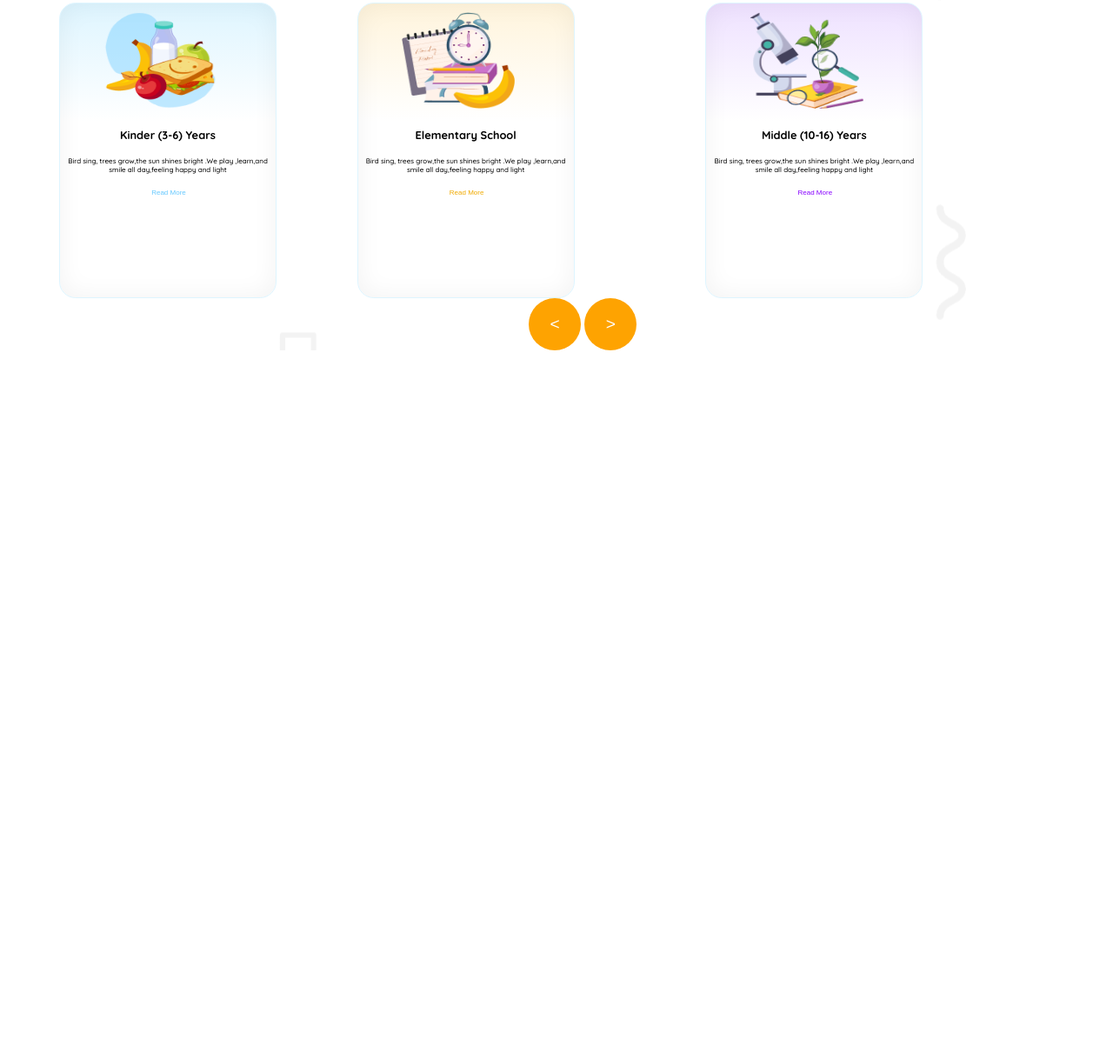
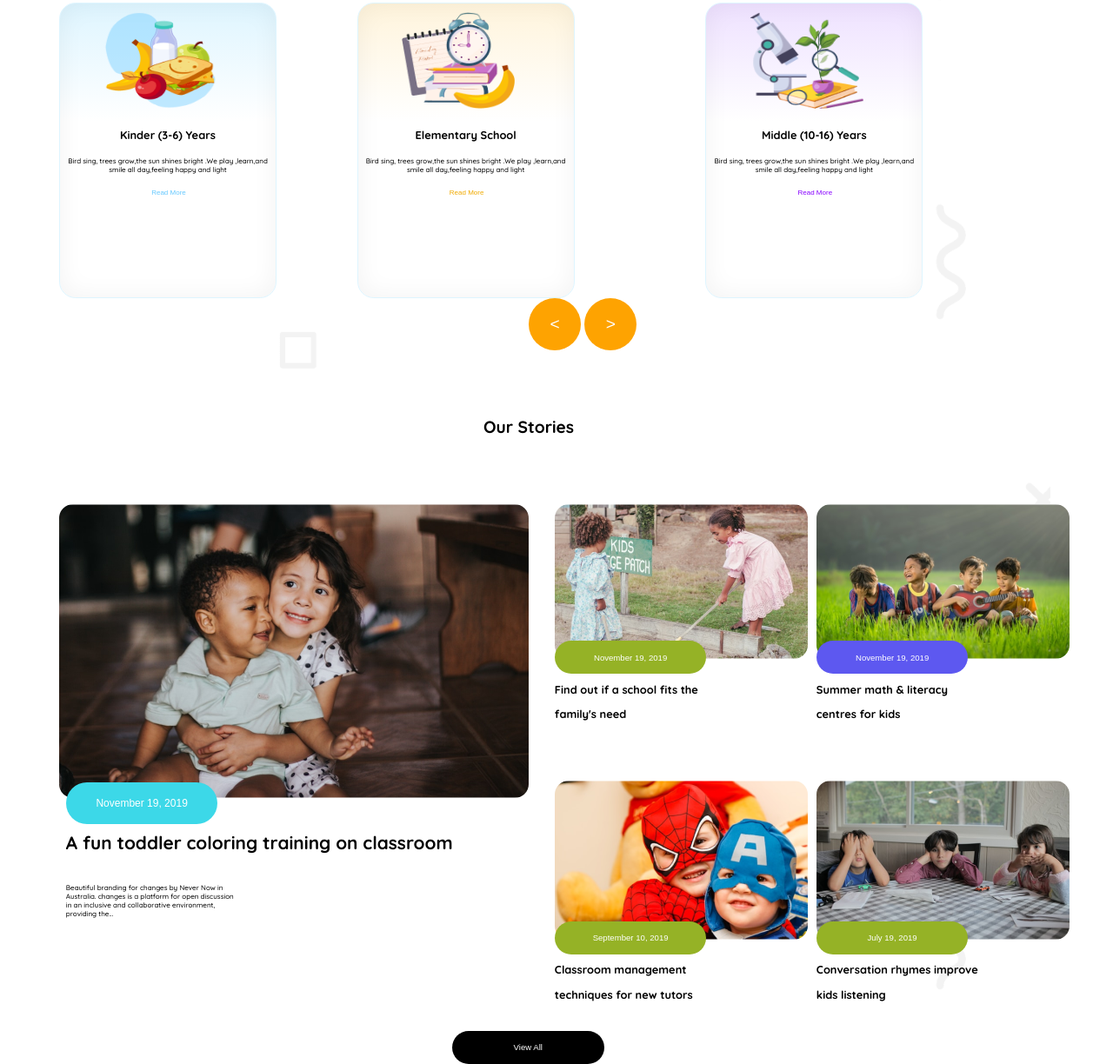
Before and after one commit to yasmin595/second-assignment-repo, a plain HTML site: page index.html in a window 1280 px wide. Shown: the part 932-2156 px from the top of the page at 87% size. Before the commit the page ends 1343 px from the top, so only its background shows below. Drawn offline with Linux system fonts and the light colour scheme.

Commit message:
added story section

```diff
--- a/index.html
+++ b/index.html
@@ -61,6 +61,57 @@
 <button class="btn-icon btn-icon1">  <  </button>
 <button class="btn-icon btn-icon2"> > </button></div>
 </section>
+<section>
+    <h3 class="card-title">
+        Our Stories
+    </h3>
+    <div class="Stories-container">
+        <div class="story1">
+            <img class="story-1" src="images/story-1.png" alt="">
+            <button class="btn-story1 btn-primary">November 19, 2019</button>
+            <h4 class="card-sub-title title1">
+                A fun toddler coloring training on
+classroom
+            </h4>
+            <p class="card-description description1">
+                Beautiful branding for changes by Never Now in Australia.
+changes is a platform for open discussion in an inclusive and
+collaborative environment, providing the...
+            </p>
+        </div>
+        <div class="four-story">
+       <div class="child"> <img class="story-2" src="images/story-2.png" alt="">
+        <br>
+                <button class=" btn-story2">November 19, 2019</button>
+
+                <h5 class="story-description">Find out if a school fits the
+                    family's need</h5></div>
+
+<div>
+    <img class="story-3" src="images/story-3.png" alt="">
+    <br>
+    <button class=" btn-story3">November 19, 2019</button>
+
+    <h5 class="story-description">Summer math & literacy
+        centres for kids</h5>
+</div>
+          <div>  <img class="story-4" src="images/story-4.png" alt="">
+            <br>
+<button class=" btn-story4">September 10, 2019</button>
+<h5 class="story-description">Classroom management
+    techniques for new tutors</h5>
+        </div>
+        <div>    <img class="story-5" src="images/story-5.png" alt="">
+            <br>
+            <button class=" btn-story5">July 19, 2019</button>
+            <h5 class="story-description">Conversation rhymes
+                improve kids listening</h5>
+        </div>
+        </div>
+    </div>
+    </div>
+    <button class="btn-story5 view-all">View All</button>
+</section>
     </main>
     <footer>
 
--- a/styles/style.css
+++ b/styles/style.css
@@ -220,6 +220,92 @@ margin-left: 50%;
 .btn-icon2{
     margin-left:0px ;
 }
+.stories-container{
+    width: 1200px;
+}
+.title1{
+font-size: 1.3rem;
+font-weight: 700;
+line-height: 38.35px;
+text-align: left;
+margin-left: 38px;
+}
+.description1{
+    text-align: left;
+    margin-left: 38px;
+    margin-top: 25px;
+    width: 200px;
+}
+.btn-story1{
+    position: absolute;
+    border-radius: 47.93px;
+background: rgb(60, 216, 232);
+width: 174.51px;
+height: 47.93px;
+margin-left:38px;
+margin-top:-22px;
+
+}
+.story-1{
+    margin-left: 30px;
+width: 540px;
+margin-bottom: 0px;
+border-radius: 16px;
+}
+.story1{
+width: 540.27px;
+height: 630.52px;
+border-radius: 16px;
+background: rgb(255, 255, 255);
+}
+.story-2, .story-3, .story-4, .story-5{
+border-radius: 16px;
+background: rgb(255, 255, 255);
+}
+.story-description{
+width: 198.04px;
+height: 47.93px;
+left: 0;
+top: 4.79px;
+display: flex;
+align-items: center;
+font-size: .8rem;
+font-weight: 700;
+line-height: 28.76px;
+}
+.btn-story2, .btn-story3, .btn-story4, .btn-story5
+{
+    position: absolute;
+width: 174.51px;
+height: 38.35px;
+margin-top: -25px;
+border-radius: 47.93px;
+background: rgb(149, 178, 38);
+font-weight: 500;
+font-size: .6rem;
+color: white;
+border-style: none;
+
+}
+.btn-story3{
+    background-color: rgb(93, 88, 240);
+}
+.Stories-container{
+    display: flex;
+    justify-content: space-around;
+}
+.four-story{
+    display: grid;
+    grid-template-columns: repeat(2, 1fr);
+    gap: 10px;
+    width: 540.27px;
+height: 630.52px;
+
+}
+.view-all{
+    background-color: black;
+    margin-left: 40%;
+}
 @media screen and (max-width: 576px) {
    .nav-title,
    .ul-container1,
@@ -284,4 +370,38 @@ justify-content:start;
 .btn-icon{
     display: none;
 }
+.story1{
+    display: none;
 }
+.four-story{
+    margin-right: 80%;
+    gap: 1px;
+}
+.child{
+width: 173.09px;
+height: 179.59px;
+border-radius: 9.53px;
+background: rgb(255, 255, 255);
+}
+.story-2, .story-3, .story-4, .story-5{
+width: 160.27px;
+height: 105.39px;
+}
+.btn-story2, .btn-story3, .btn-story4, .btn-story5{
+width: 103.91px;
+height: 30px;
+}
+.story-description{
+width: 80.px;
+height: 28.54px;
+top: 2.85px;
+display: flex;
+align-items: center;
+color: rgb(0, 0, 0);
+font-size: .4rem;
+font-weight: 700;
+letter-spacing: 0%;
+text-align: left;
+padding-bottom: 2px;
+}
+}
```
